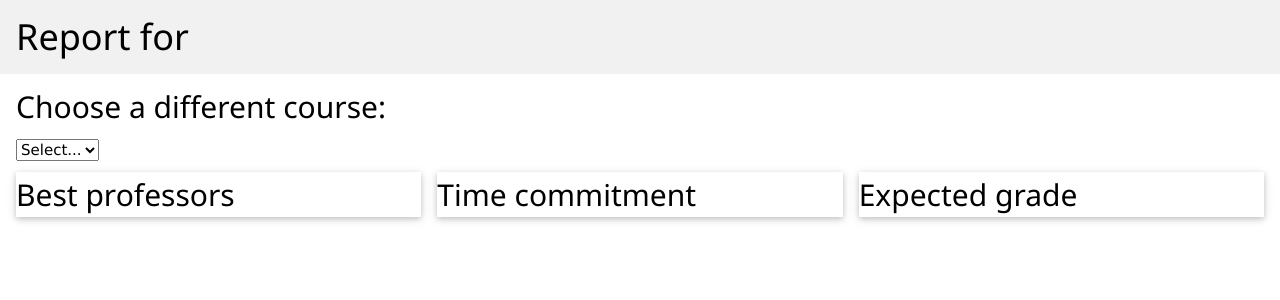
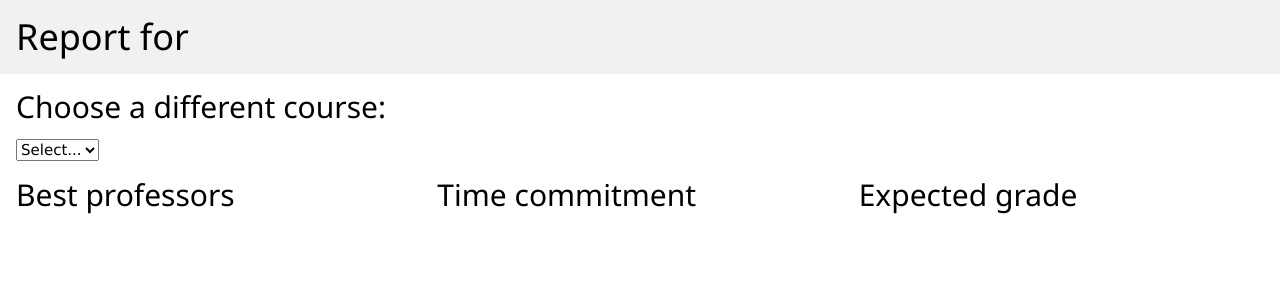
Before and after one commit to andportnoy/smartercapes.com, a Flask app: template templates/report.html in a window 1280 px wide. Shown: the top 300 px of the page. Run offline with Flask 2, Linux system fonts and the light colour scheme; the template is opened without the code that fills it, so the values that code supplies are empty.

Commit message:
ok cards are extra

```diff
--- a/templates/report.html
+++ b/templates/report.html
@@ -21,24 +21,18 @@
 
 <div class="w3-row-padding">
     <div class="w3-third">
-        <div class="w3-card">
-            <h2>Best professors</h2>
-            <p>{{rank|safe}}</p>
-        </div>
+        <h2>Best professors</h2>
+        <p>{{rank|safe}}</p>
     </div>
 
     <div class="w3-third">
-        <div class="w3-card">
-            <h2>Time commitment</h2>
-            {{time_panel|safe}}
-        </div>
+        <h2>Time commitment</h2>
+        {{time_panel|safe}}
     </div>
 
     <div class="w3-third">
-        <div class="w3-card">
-            <h2>Expected grade</h2>
-            {{grade_panel|safe}}
-        </div>
+        <h2>Expected grade</h2>
+        {{grade_panel|safe}}
     </div>
 
 </div>
```
